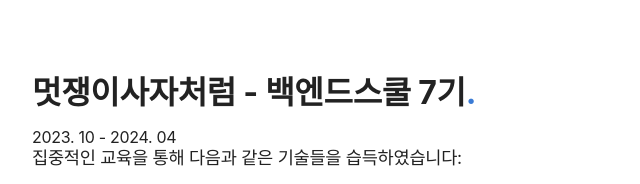
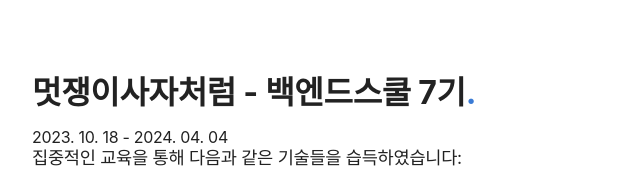
Before and after one commit to J-Cheol/J-Cheol.github.io, a plain HTML site: page index.html in a window 1280 px wide. Shown: the part 3548-3732 px from the top of the page, 240-880 px from the left. Drawn offline with nearby package versions, Linux system fonts and the light colour scheme; a web font is replaced by a local one.

Commit message:
portfolio : Updated education date

```diff
--- a/index.html
+++ b/index.html
@@ -162,7 +162,7 @@
         <h2>Education Experiences<span class="period-mark">.</span></h2>
         <div class="education">
             <h3>멋쟁이사자처럼 - 백엔드스쿨 7기<span class="period-mark">.</span></h3>
-            <span><time datetime="2023-10-18">2023. 10</time> - <time datetime="2024-04-04">2024. 04</time></span>
+            <span><time datetime="2023-10-18">2023. 10. 18</time> - <time datetime="2024-04-04">2024. 04. 04</time></span>
             <p>집중적인 교육을 통해 다음과 같은 기술들을 습득하였습니다:</p>
             <ul>
                 <li>Java를 이용한 객체지향 프로그래밍 및 알고리즘 구현</li>
```
